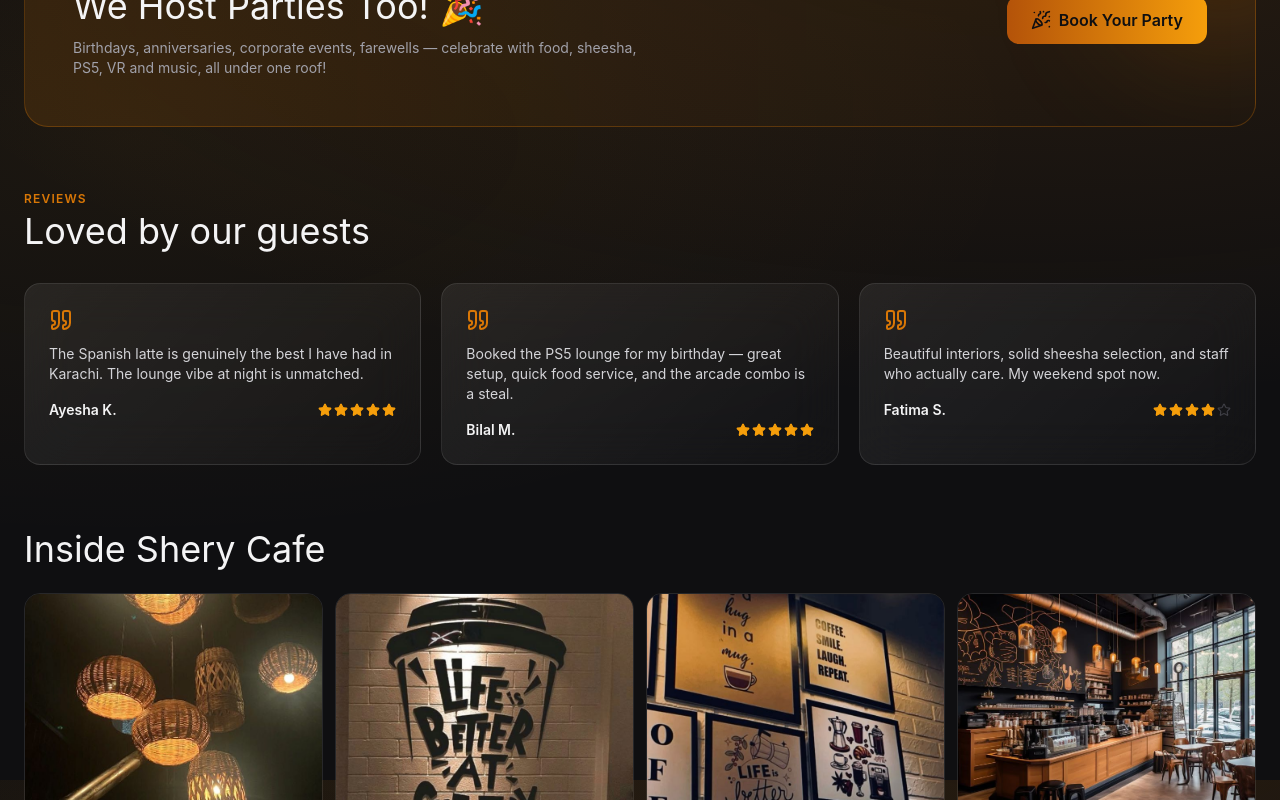
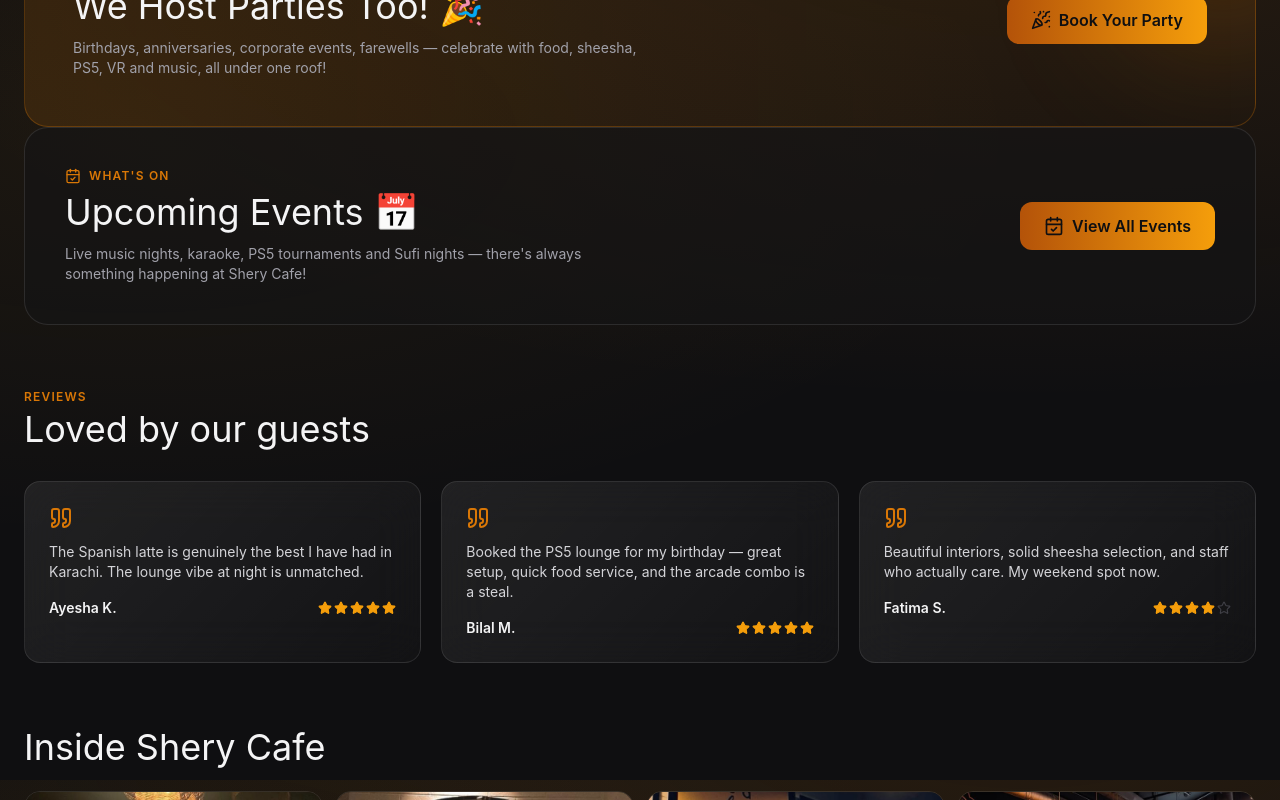
Before and after one commit to sheharyarshahid009-maker/shery-cafe-, a Next.js app: page / in a window 1280 px wide. Shown: the part 1620-2420 px from the top of the page. Built offline with nearby package versions, Linux system fonts and the light colour scheme; no server answers; the database is empty.

Commit message:
homepage with party and events

```diff
--- a/src/app/page.tsx
+++ b/src/app/page.tsx
@@ -143,9 +143,7 @@
             <p className="text-xs font-semibold uppercase tracking-widest text-gold-500">
               Gaming & Play Area
             </p>
-            <h2 className="section-title mt-1">
-              PS5 · VR · Snooker · Arcade
-            </h2>
+            <h2 className="section-title mt-1">PS5 · VR · Snooker · Arcade</h2>
             <p className="mx-auto mt-3 max-w-2xl text-zinc-400">
               Hourly bookings, VR sessions and combo food + gaming packages —
               reserve your slot and skip the wait.
@@ -187,7 +185,7 @@
         </div>
       </section>
 
-      {/* Party banner — prominent */}
+      {/* Party banner */}
       <section className="mx-auto max-w-7xl px-4 sm:px-6">
         <motion.div
           initial={{ opacity: 0, y: 20 }}
@@ -202,9 +200,7 @@
               <p className="flex items-center gap-2 text-xs font-semibold uppercase tracking-widest text-gold-500">
                 <PartyPopper className="h-4 w-4" /> Events & Celebrations
               </p>
-              <h2 className="section-title mt-2">
-                We Host Parties Too! 🎉
-              </h2>
+              <h2 className="section-title mt-2">We Host Parties Too! 🎉</h2>
               <p className="mt-3 max-w-xl text-sm text-zinc-400">
                 Birthdays, anniversaries, corporate events, farewells — celebrate
                 with food, sheesha, PS5, VR and music, all under one roof!
@@ -217,11 +213,36 @@
         </motion.div>
       </section>
 
+      {/* Upcoming Events teaser */}
+      <section className="mx-auto max-w-7xl px-4 sm:px-6">
+        <motion.div
+          initial={{ opacity: 0, y: 20 }}
+          whileInView={{ opacity: 1, y: 0 }}
+          viewport={{ once: true }}
+          transition={{ duration: 0.5 }}
+          className="relative overflow-hidden rounded-3xl border border-white/10 bg-ink-900/60 p-8 sm:p-10"
+        >
+          <div className="relative flex flex-col items-start gap-6 md:flex-row md:items-center md:justify-between">
+            <div>
+              <p className="flex items-center gap-2 text-xs font-semibold uppercase tracking-widest text-gold-500">
+                <CalendarCheck className="h-4 w-4" /> What's On
+              </p>
+              <h2 className="section-title mt-2">Upcoming Events 📅</h2>
+              <p className="mt-3 max-w-xl text-sm text-zinc-400">
+                Live music nights, karaoke, PS5 tournaments and Sufi nights —
+                there's always something happening at Shery Cafe!
+              </p>
+            </div>
+            <Link href="/events" className="btn-gold shrink-0">
+              <CalendarCheck className="h-5 w-5" /> View All Events
+            </Link>
+          </div>
+        </motion.div>
+      </section>
+
       {/* Reviews */}
       <section className="mx-auto max-w-7xl px-4 py-16 sm:px-6">
-        <p className="text-xs font-semibold uppercase tracking-widest text-gold-500">
-          Reviews
-        </p>
+        <p className="text-xs font-semibold uppercase tracking-widest text-gold-500">Reviews</p>
         <h2 className="section-title mt-1">Loved by our guests</h2>
         <div className="mt-8 grid gap-5 md:grid-cols-3">
           {REVIEWS.map((r, i) => (
@@ -241,11 +262,7 @@
                   {Array.from({ length: 5 }).map((_, s) => (
                     <Star
                       key={s}
-                      className={`h-3.5 w-3.5 ${
-                        s < r.rating
-                          ? "fill-gold-400 text-gold-400"
-                          : "text-zinc-700"
-                      }`}
+                      className={`h-3.5 w-3.5 ${s < r.rating ? "fill-gold-400 text-gold-400" : "text-zinc-700"}`}
                     />
                   ))}
                 </span>
@@ -280,7 +297,7 @@
         </div>
       </section>
 
-      {/* Owner — Premium */}
+      {/* Owner */}
       <section className="mx-auto max-w-7xl px-4 pb-20 sm:px-6">
         <div className="glass relative overflow-hidden p-6 sm:p-10">
           <div className="pointer-events-none absolute -top-24 -right-24 h-64 w-64 rounded-full bg-gold-500/10 blur-3xl" />
@@ -313,15 +330,9 @@
               transition={{ duration: 0.5 }}
               className="md:col-span-3"
             >
-              <p className="text-xs font-semibold uppercase tracking-widest text-gold-500">
-                Meet the owner
-              </p>
-              <h2 className="section-title mt-1">
-                Muhammad Shehryar Khan
-              </h2>
-              <p className="mt-2 text-sm font-medium text-gold-400">
-                Founder & CEO — Shery Cafe
-              </p>
+              <p className="text-xs font-semibold uppercase tracking-widest text-gold-500">Meet the owner</p>
+              <h2 className="section-title mt-1">Muhammad Shehryar Khan</h2>
+              <p className="mt-2 text-sm font-medium text-gold-400">Founder & CEO — Shery Cafe</p>
               <p className="mt-4 text-sm leading-relaxed text-zinc-400">
                 The visionary behind Shery Cafe — built on a simple promise: great
                 taste, unforgettable vibe, and entertainment under one roof.
@@ -370,9 +381,7 @@
                 </div>
               </div>
               <div className="mt-6 flex items-center gap-3">
-                <span className="text-xs font-semibold uppercase tracking-widest text-zinc-500">
-                  Follow
-                </span>
+                <span className="text-xs font-semibold uppercase tracking-widest text-zinc-500">Follow</span>
                 <a
                   href="https://facebook.com/muhammadshehryarkhan"
                   target="_blank"
@@ -428,9 +437,7 @@
           <div>
             <p className="label">Quick links</p>
             <div className="flex flex-col gap-1 text-sm">
-              <Link href="/menu" className="text-zinc-400 hover:text-gold-400">
-                Menu
-              </Link>
+              <Link href="/menu" className="text-zinc-400 hover:text-gold-400">Menu</Link>
               <Link href="/book" className="text-zinc-400 hover:text-gold-400">
                 <span className="inline-flex items-center gap-1.5">
                   <CalendarCheck className="h-3.5 w-3.5" /> Reserve a table
@@ -439,6 +446,11 @@
               <Link href="/party" className="text-zinc-400 hover:text-gold-400">
                 <span className="inline-flex items-center gap-1.5">
                   <PartyPopper className="h-3.5 w-3.5" /> Book a party
+                </span>
+              </Link>
+              <Link href="/events" className="text-zinc-400 hover:text-gold-400">
+                <span className="inline-flex items-center gap-1.5">
+                  <CalendarCheck className="h-3.5 w-3.5" /> Upcoming events
                 </span>
               </Link>
               <Link href="/admin/login" className="text-zinc-500 hover:text-gold-400">
```
